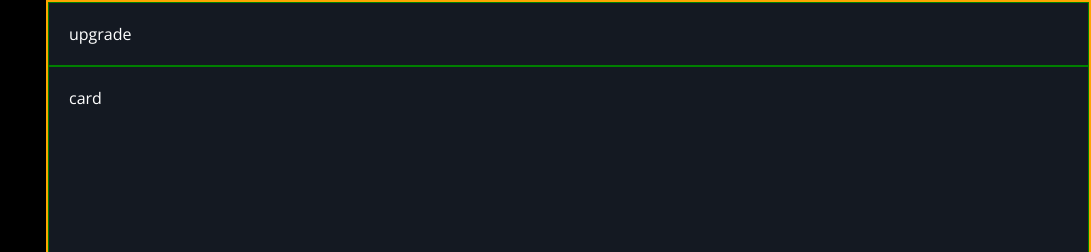
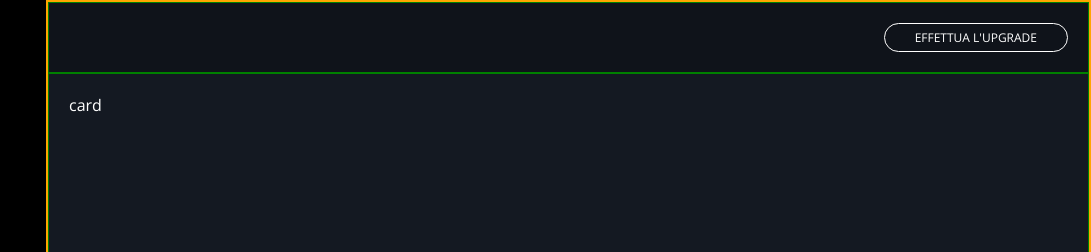
Before and after one commit to ChmielewskiGianpiero/html-css-spotifyweb, a plain HTML site: page index.html in a window 1280 px wide. Shown: the top 252 px of the page, 189-1280 px from the left. Drawn offline with nearby package versions, Linux system fonts and the light colour scheme.

Commit message:
ADD - header main-content

```diff
--- a/css/style.css
+++ b/css/style.css
@@ -49,6 +49,19 @@ a{
 
 .items-center{
     align-items: center;
+}
+
+.justify-end{
+    justify-content: flex-end;
+}
+
+/* component classes */
+
+.button{
+    border: 1px solid var(--light);
+    border-radius: 50px;
+    padding: 5px 30px;
+    font-size: 12px;
 }
 
 /* layout */
@@ -196,7 +209,12 @@ a{
 
 .content{
     height: 100%;
+}
 
+.upgrade{
+    background-color: rgba(0, 0, 0, .25);
+    padding: 20px;
+    position: sticky;
 }
 
 
--- a/index.html
+++ b/index.html
@@ -71,9 +71,8 @@
             </aside>
 
             <main class="main-content">
-                <header class="upgrade">
-                    upgrade
-
+                <header class="upgrade flex justify-end">
+                    <a class="button" href="#">EFFETTUA L'UPGRADE</a>
                 </header>
                 <main class="content">
                     card
```
